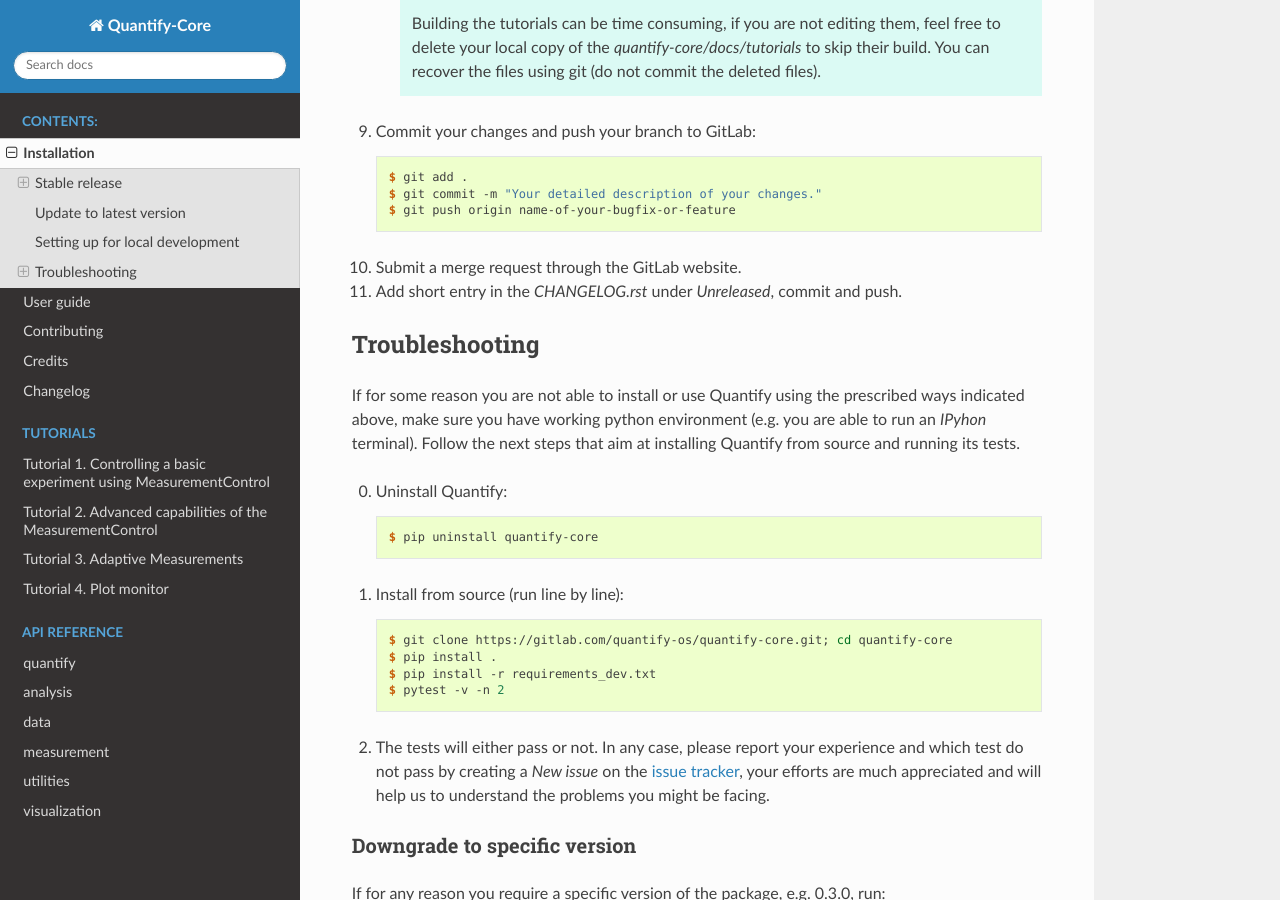
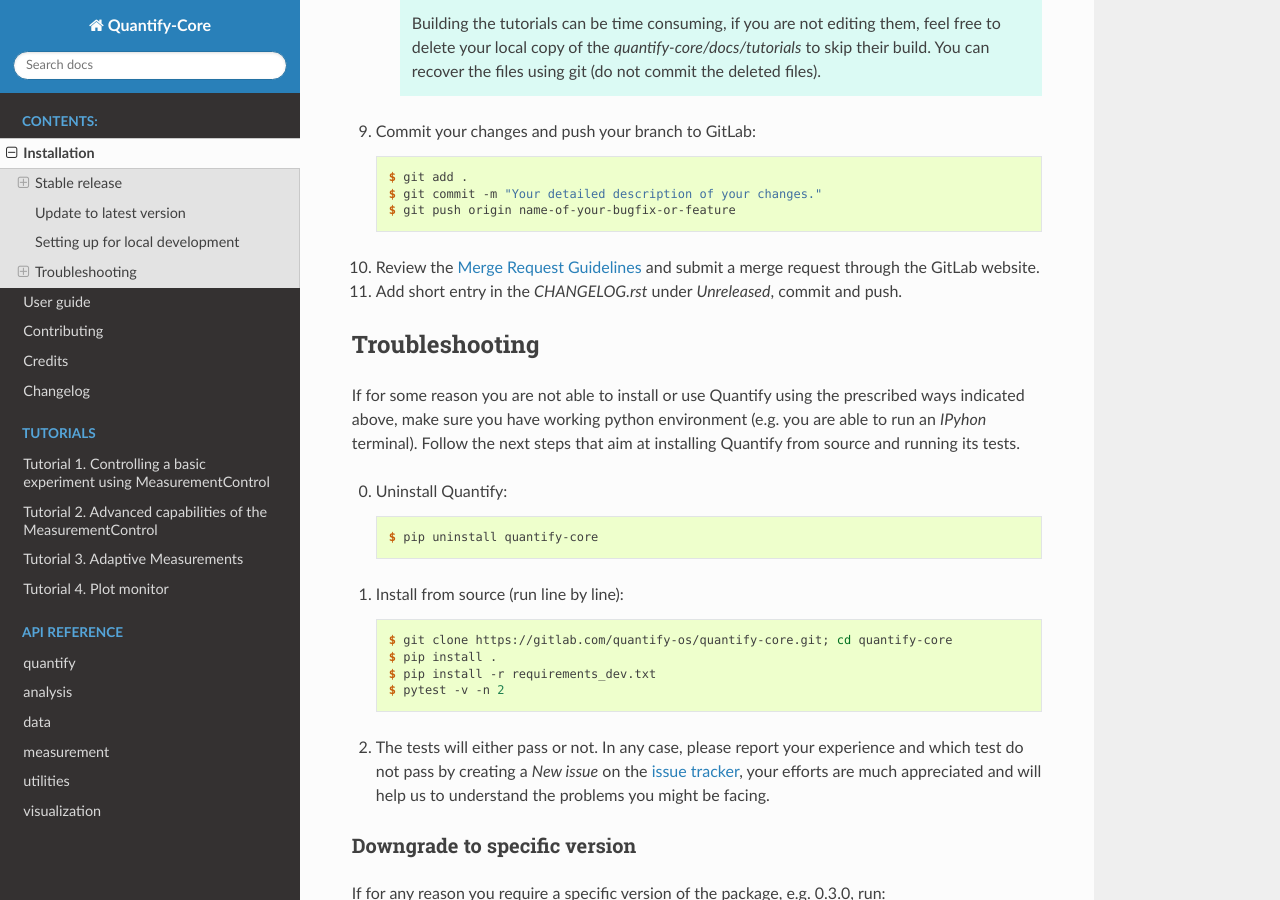
Before and after one commit to quantify-os/quantify-core, a Sphinx documentation site: the page built from docs/installation.rst, in a window 1280 px wide and 900 px high, scrolled down 4792 px. Built offline with Sphinx 7.4.7 and the Read the Docs theme 2.0.0, drawn with Linux system fonts in a browser that asks for light colours.

Commit message:
minor edits

```diff
--- a/CONTRIBUTING.rst
+++ b/CONTRIBUTING.rst
@@ -5,7 +5,7 @@
 
 Contributions are welcome and greatly appreciated! Every little bit helps, and credit will always be given.
 
-In order to contribute to the documentation and/or code please follow the `Setting up for local development`_ instructions.
+In order to contribute to the documentation and/or code please follow the :ref:`Setting up for local development` instructions.
 
 Types of Contributions
 ----------------------
--- a/docs/installation.rst
+++ b/docs/installation.rst
@@ -215,7 +215,7 @@
     $ git commit -m "Your detailed description of your changes."
     $ git push origin name-of-your-bugfix-or-feature
 
-#. Submit a merge request through the GitLab website.
+#. Review the :ref:`Merge Request Guidelines` and submit a merge request through the GitLab website.
 
 #. Add short entry in the `CHANGELOG.rst` under `Unreleased`, commit and push.
 
```
